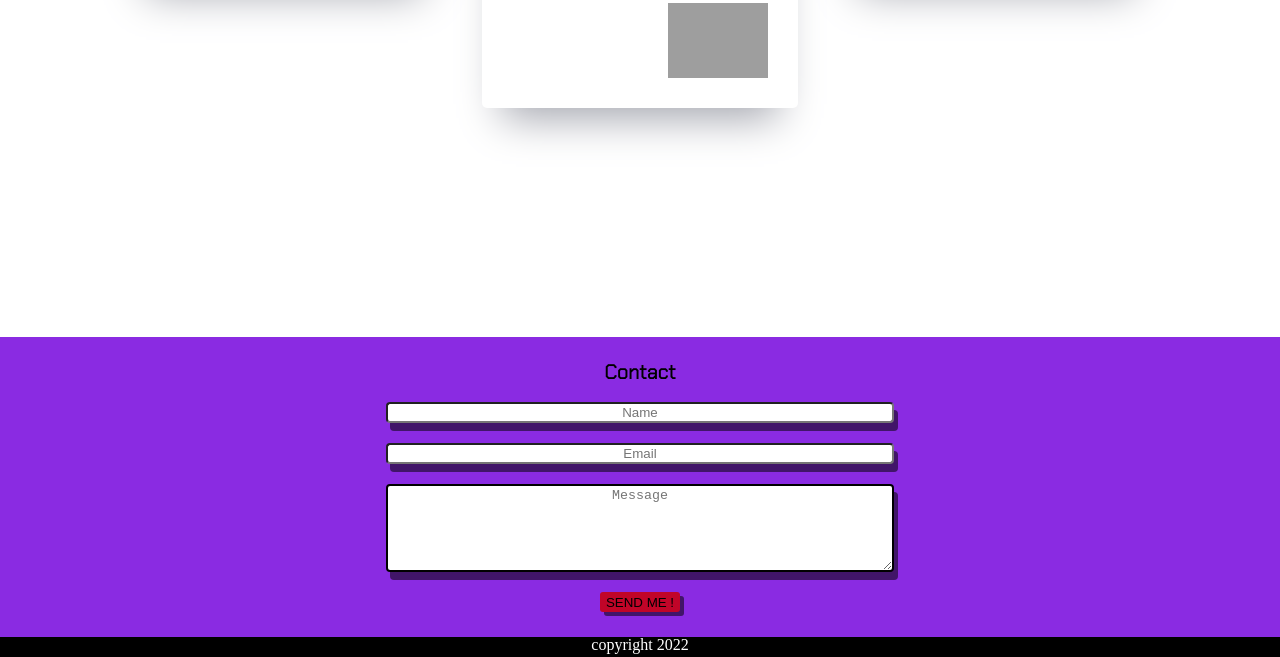
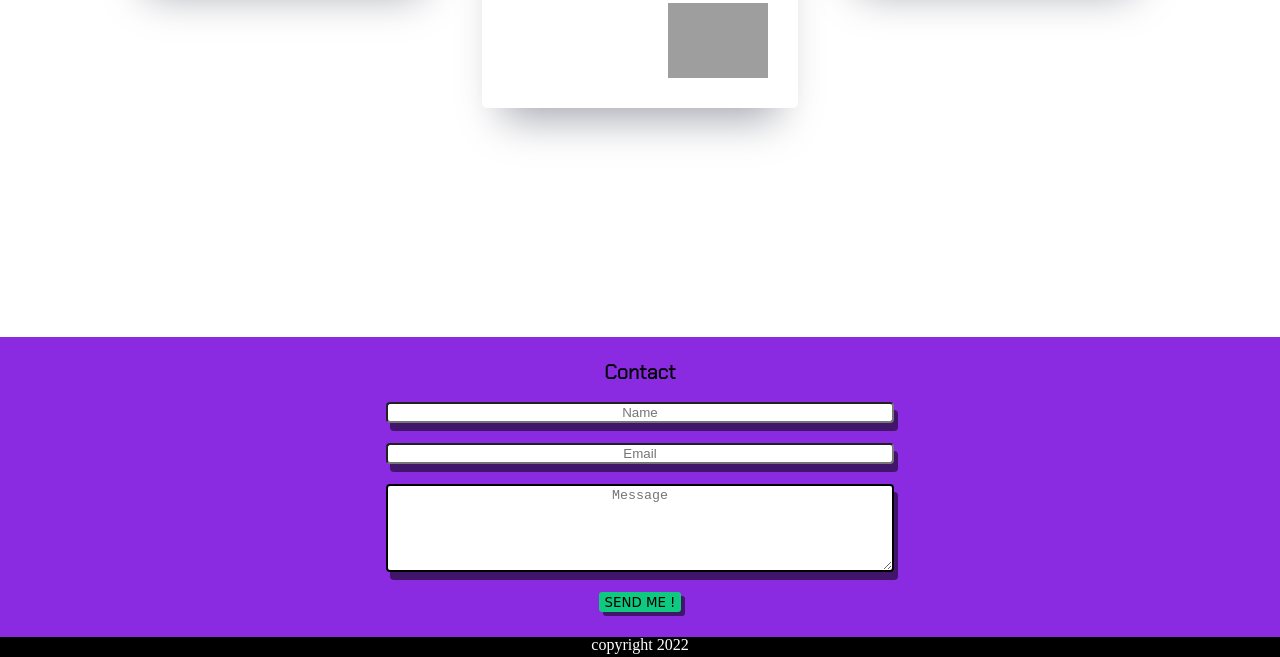
Before and after one commit to DaffaMuhamadRA/itw2022_project1_223040113, a plain HTML site: page index.html in a window 1280 px wide. In both pictures the pointer is over the button "SEND ME !". Shown: the part 3916-4573 px from the top of the page. Drawn offline with nearby package versions, Linux system fonts and the light colour scheme; grey boxes are pictures that could not be loaded.

Commit message:
perubahan font family about-h3

```diff
--- a/css/style.css
+++ b/css/style.css
@@ -470,10 +470,10 @@ form textarea {
 
 .button h3 {
   text-transform: uppercase;
+  font-family: cursive;
 }
 button:hover {
-  background-color: #c10528;
-
+  background-color: #0fc981;
   animation: all 2s;
 }
 /* footer */
```
